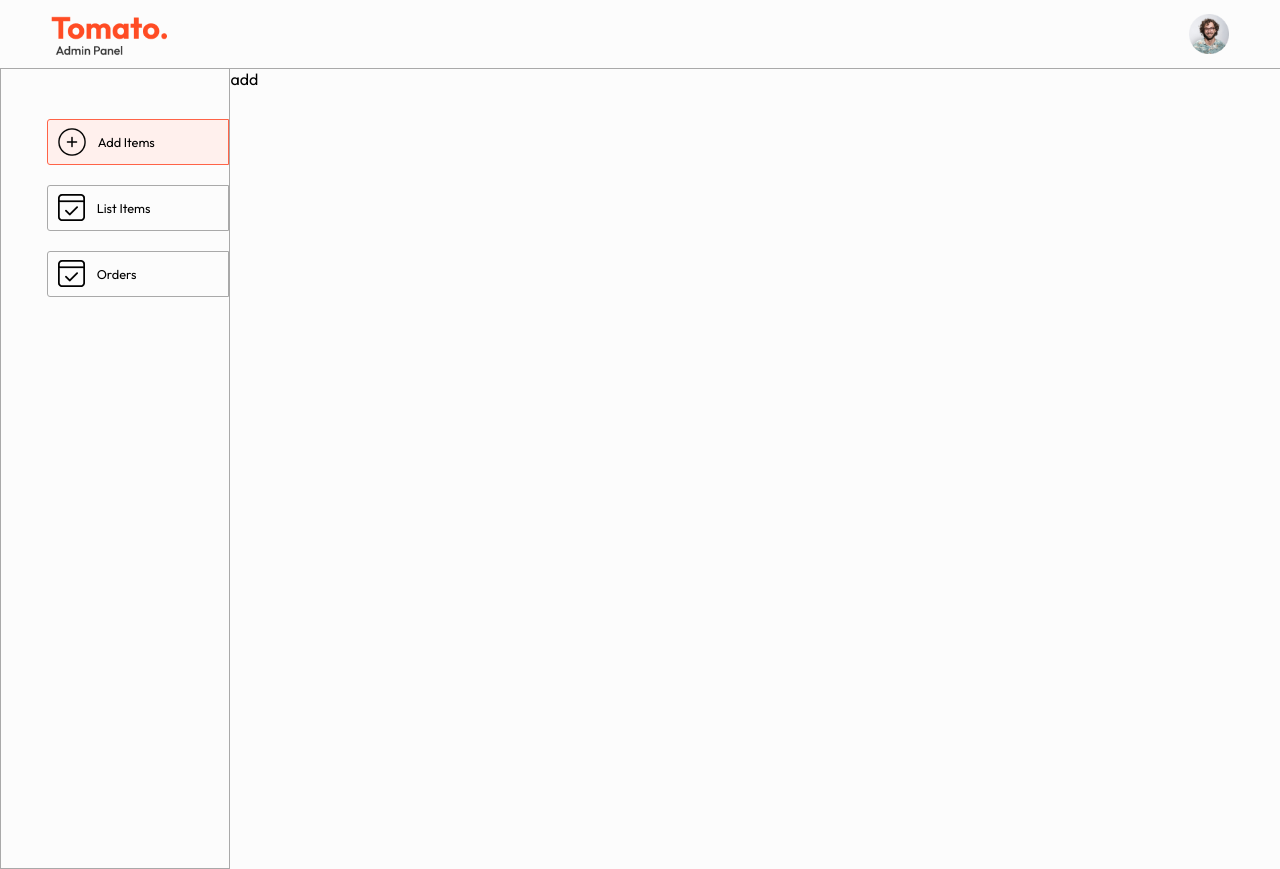
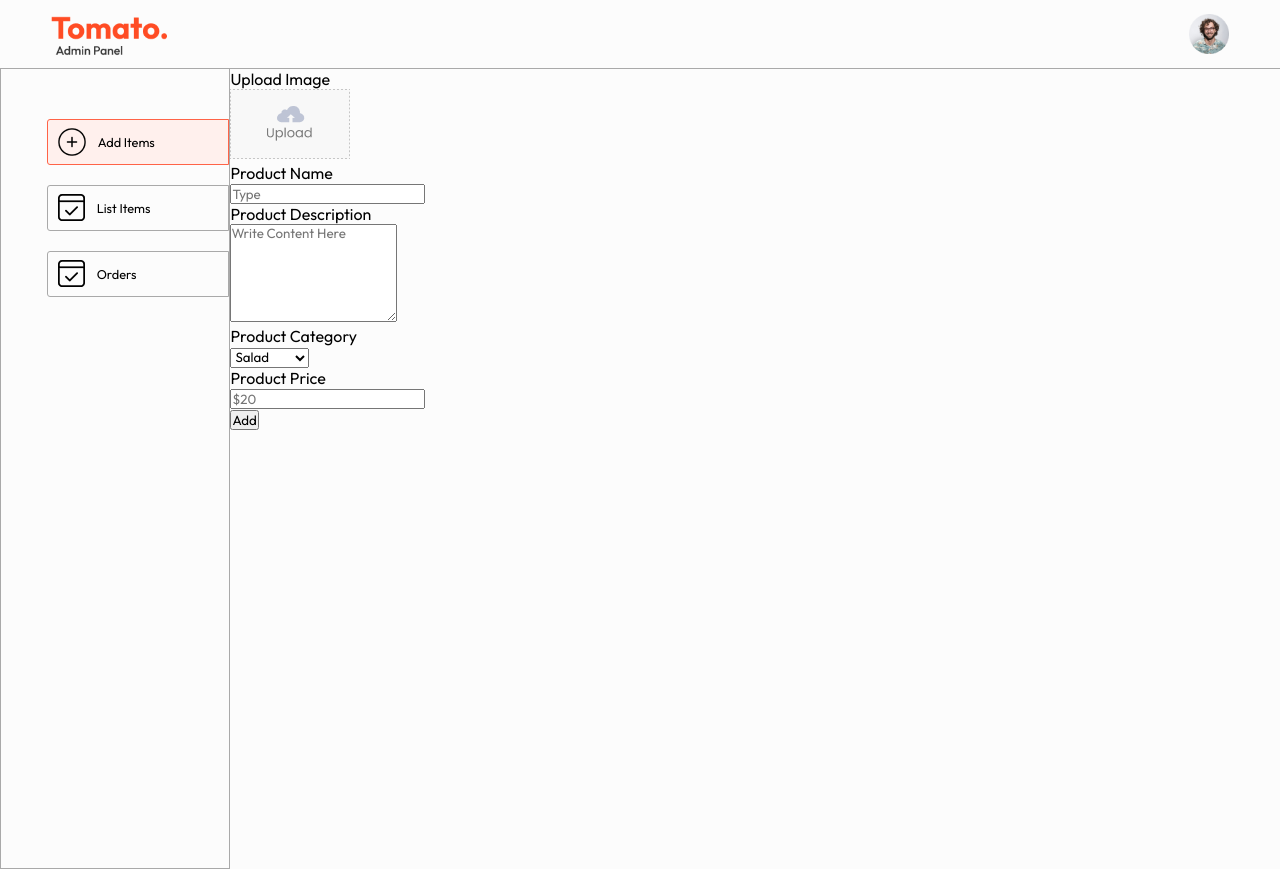
Before and after one commit to bhandaripawan8/Full-Stack-Food-Store, a React (Vite) app in the folder admin/: page /add in a window 1280 px wide. Built offline with nearby package versions, Linux system fonts and the light colour scheme.

Commit message:
content for add component done

```diff
--- a/admin/src/pages/Add/Add.jsx
+++ b/admin/src/pages/Add/Add.jsx
@@ -1,10 +1,48 @@
 import React from 'react'
 import './Add.css'
+import {assets} from '../../assets/admin_assets/assets'
 
 const Add = () => {
   return (
-    <div>
-        add
+    <div className='add'>
+      <form className='flex-col'>
+        <div className="add-img-upload flex-col">
+          <p>Upload Image</p>
+          <label htmlFor="image">
+            <img src={assets.upload_area} alt="" />
+          </label>
+          <input type="file" id='image' hidden required />
+        </div>
+        <div className="add-product-name flex-col">
+          <p>Product Name</p>
+          <input type="text" name='name' placeholder='Type' />
+          <div className="add-product-description flex-col">
+            <p>Product Description</p>
+            <textarea name="description" rows='6' placeholder='Write Content Here' required></textarea>
+          </div>
+          <div className="add-category-price">
+            <div className="add-category flex-col">
+                <p>Product Category</p>
+                <select name="category">
+                  <option value = 'Salad'>Salad</option>
+                  <option value = 'Rolls'>Rolls</option>
+                  <option value = 'Desert'>Desert</option>
+                  <option value = 'Sandwich'>Sandwich</option>
+                  <option value = 'Cake'>Cake</option>
+                  <option value = 'Pure Veg'>Pure Veg</option>
+                  <option value = 'Pasta'>Pasta</option>
+                  <option value = 'Noodles'>Noodles</option>
+                </select>
+            </div>
+            <div className="add-price flex-col">
+          <p>Product Price</p>
+          <input type="Number" name='price' placeholder='$20' />
+            </div>
+            <button type='submit' className='add-btn'>Add</button>
+          </div>
+        </div>
+      </form>
+
     </div>
   )
 }
```
